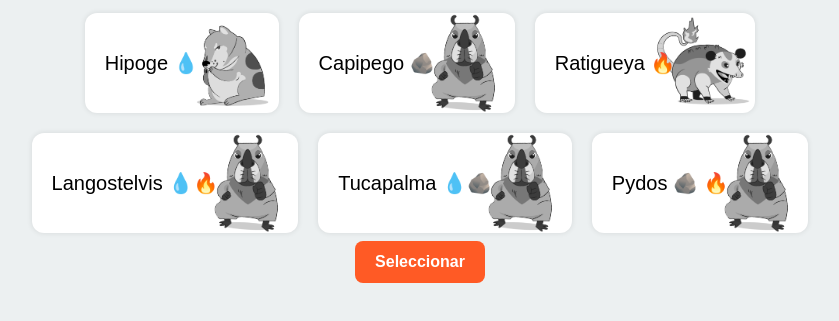
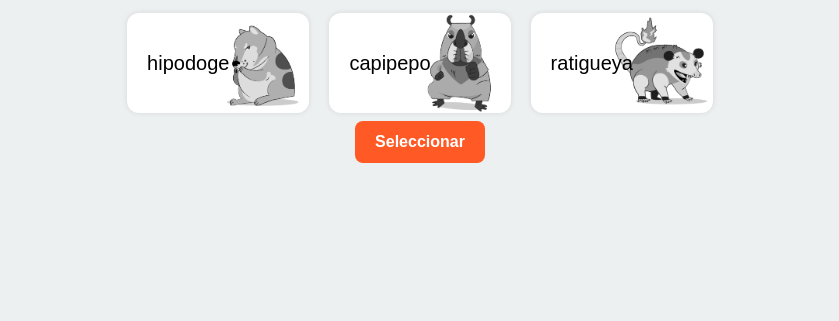
Before and after one commit to CristianCavanzo/introduccionProgramacion, a website with bundled scripts: page src/html/mokepon.html in a window 1280 px wide. Shown: the part 69-390 px from the top of the page, without its empty margins (220-1059 px from the left). Built offline with nearby package versions, Linux system fonts and the light colour scheme; a web font is replaced by a local one.

Commit message:
[Add]: mokepons html insert

```diff
--- a/src/html/mokepon.html
+++ b/src/html/mokepon.html
@@ -17,8 +17,8 @@
         <h1>Mokepon 🔥💧☘️</h1>
         <section id="selectPet">
             <h2>Elige tu mascota</h2>
-            <div class="container_mokepons">
-                <label for="hipoge" class="hipoge">
+            <div class="container_mokepons" id="containerMokepons">
+                <!-- <label for="hipoge" class="hipoge">
                     <p>Hipoge 💧</p>
                     <input
                         type="radio"
@@ -71,7 +71,7 @@
                         id="pydos"
                         value="pydos"
                     />
-                </label>
+                </label> -->
             </div>
             <button id="buttonPet">Seleccionar</button>
         </section>
--- a/src/js/mokepon.js
+++ b/src/js/mokepon.js
@@ -4,21 +4,47 @@ const buttonWater = document.getElementById('buttonWater');
 const buttonEarth = document.getElementById('buttonEarth');
 const buttonReload = document.getElementById('reload');
 const yourPet = document.getElementById('yourPet');
-const mokepons = document.querySelectorAll('[name="mokepon"]');
 const enemyPet = document.getElementById('enemyPet');
 const buttonPet = document.getElementById('buttonPet');
 const resultado = document.getElementById('resultado');
 const attackPlayer = document.getElementById('attackPlayer');
 const attackPC = document.getElementById('attackPC');
+const containerMokepons = document.getElementById('containerMokepons');
 const containerParrafo = document.getElementById('message');
 const typeAtack = ['FUEGO', 'TIERRA', 'AGUA'];
 let ataqueJugador;
 let ataqueEnemigo;
 let yourPetLife = 3;
 let pcPetLife = 3;
-const selectEnemyPet = () => {
+let opcionesDeMokepones;
+const mokepones = [];
+class Mokepon {
+    constructor(name, foto, vida, atacks) {
+        this.name = name;
+        this.foto = foto;
+        this.vida = vida;
+        this.atacks = atacks;
+    }
+}
+const hipodoge = new Mokepon('hipodoge', '../assets/mokepons_mokepon_hipodoge_attack.png', 3, [
+    {
+        nombre: 'AGUA',
+    },
+]);
+const capipepo = new Mokepon('capipepo', '../assets/mokepons_mokepon_capipepo_attack.png', 3, [
+    {
+        nombre: 'TIERRA',
+    },
+]);
+const ratigueya = new Mokepon('ratigueya', '../assets/mokepons_mokepon_ratigueya_attack.png', 3, [
+    {
+        nombre: 'FUEGO',
+    },
+]);
+mokepones.push(hipodoge, capipepo, ratigueya);
+const selectEnemyPet = (mokepons) => {
     var _a, _b;
-    let randomPet = random(0, 5);
+    let randomPet = random(0, (mokepons === null || mokepons === void 0 ? void 0 : mokepons.length) || 3);
     if (!mokepons) {
         return 'error';
     }
@@ -111,6 +137,23 @@ const reload = () => {
     window.location.reload();
 };
 if (buttonPet) {
+    mokepones.forEach((mokepon) => {
+        const name = mokepon.name;
+        const input = document.createElement('input');
+        input.type = 'radio';
+        input.name = 'mokepon';
+        input.id = name;
+        input.value = name;
+        const label = document.createElement('label');
+        label.htmlFor = name;
+        label.className = name;
+        const p = document.createElement('p');
+        p.innerHTML = name;
+        label.appendChild(input);
+        label.appendChild(p);
+        containerMokepons === null || containerMokepons === void 0 ? void 0 : containerMokepons.appendChild(label);
+    });
+    const mokepons = document.querySelectorAll('[name="mokepon"]');
     const selectPetPlayer = () => {
         const mokepon = document.querySelector('[name="mokepon"]:checked');
         if (!mokepon) {
@@ -119,7 +162,7 @@ if (buttonPet) {
         if (yourPet) {
             yourPet.innerHTML = mokepon.value;
         }
-        selectEnemyPet();
+        selectEnemyPet(mokepons);
     };
     if (buttonFire && buttonWater && buttonEarth && buttonReload) {
         buttonFire.addEventListener('click', atackFire);
--- a/src/style/index.css
+++ b/src/style/index.css
@@ -70,10 +70,10 @@ body {
     border-radius: 10px;
     z-index: 1;
 }
-.hipoge {
+.hipodoge {
     background: #fff url('../assets/mokepons_mokepon_hipodoge_attack.png');
 }
-.capipego {
+.capipepo {
     background: #fff url('../assets/mokepons_mokepon_capipepo_attack.png');
 }
 .ratigueya {
```
Also changed, not shown: src/ts/mokepon.ts (+64 -5 lines).
